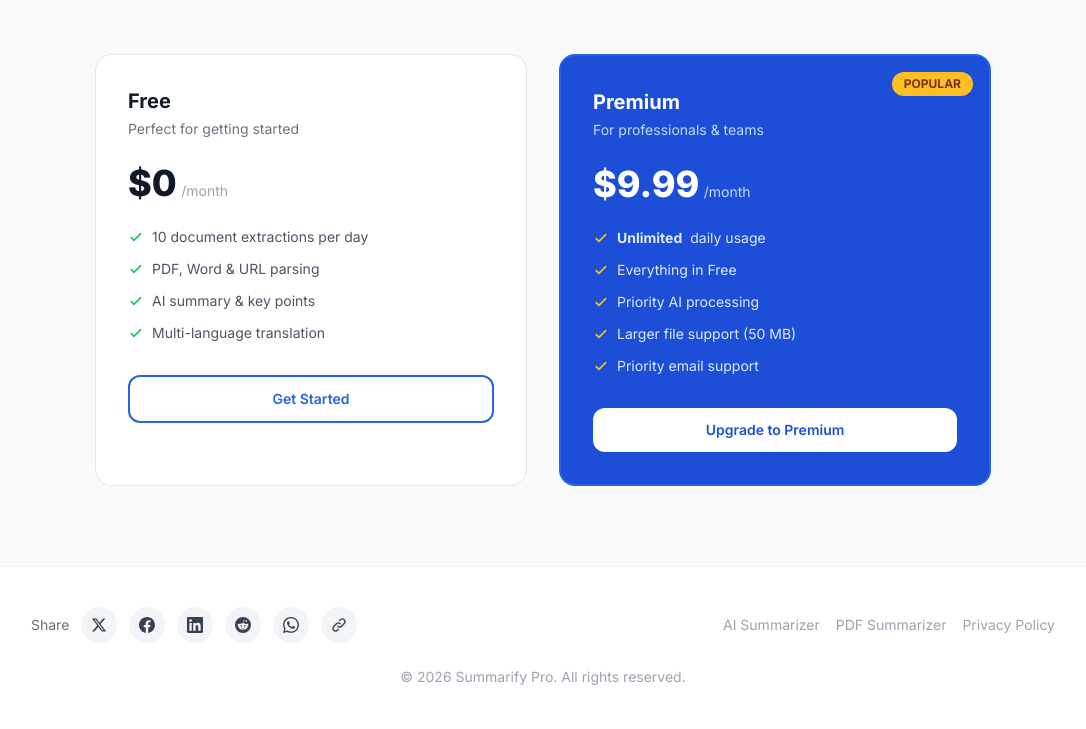
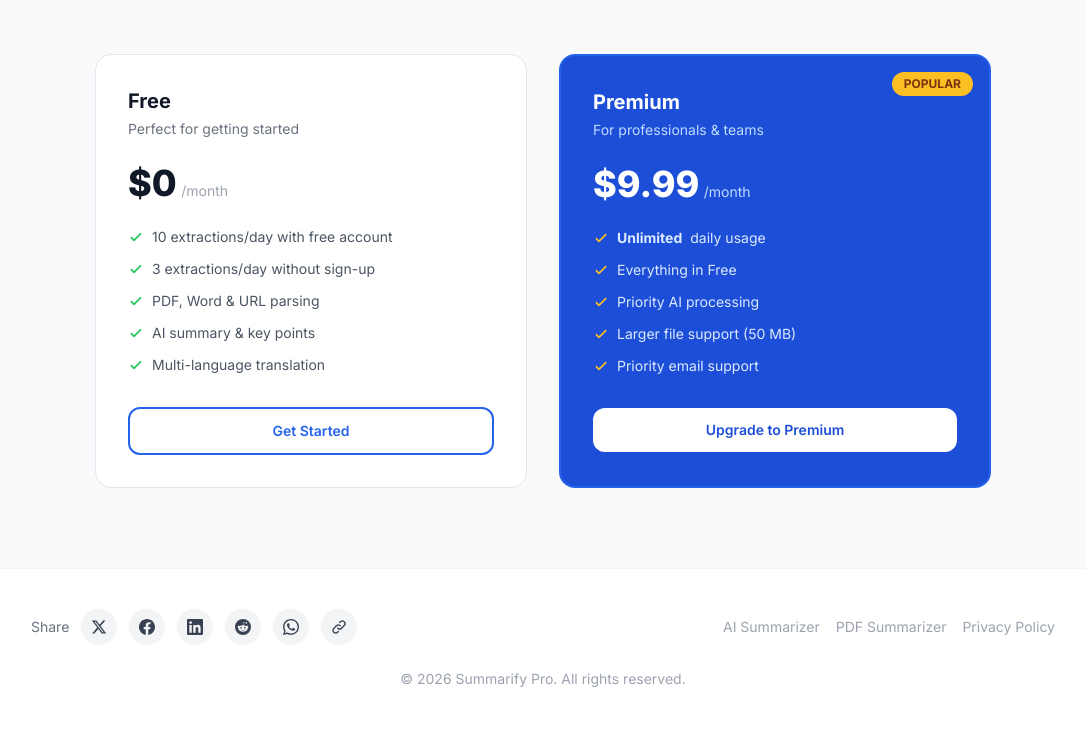
Before and after one commit to shenchuanchao/summarify-pro, a Flask app: page / in a window 1280 px wide. Shown: the part 1627-2356 px from the top of the page, without its empty margins (97-1183 px from the left). Before the commit the page ends 2312 px from the top, so only its background shows below. Run offline with Flask 3, Linux system fonts and the light colour scheme; parts of the project's set-up code (start-up, migrations or seed data) failed here and were passed over; some libraries are stand-ins or nearby versions.

Commit message:
fix: split free usage into two lines — logged-in (10/day) vs anonymous (3/day)

```diff
--- a/templates/index.html
+++ b/templates/index.html
@@ -229,7 +229,8 @@
                 <span class="text-gray-400 text-sm">/month</span>
             </div>
             <ul class="space-y-3 text-sm text-gray-600">
-                <li class="flex items-center gap-2"><svg class="w-4 h-4 text-green-500 flex-shrink-0" fill="none" stroke="currentColor" viewBox="0 0 24 24"><path stroke-linecap="round" stroke-linejoin="round" stroke-width="2.5" d="M5 13l4 4L19 7"/></svg> 10 document extractions per day</li>
+                <li class="flex items-center gap-2"><svg class="w-4 h-4 text-green-500 flex-shrink-0" fill="none" stroke="currentColor" viewBox="0 0 24 24"><path stroke-linecap="round" stroke-linejoin="round" stroke-width="2.5" d="M5 13l4 4L19 7"/></svg> 10 extractions/day with free account</li>
+                <li class="flex items-center gap-2"><svg class="w-4 h-4 text-green-500 flex-shrink-0" fill="none" stroke="currentColor" viewBox="0 0 24 24"><path stroke-linecap="round" stroke-linejoin="round" stroke-width="2.5" d="M5 13l4 4L19 7"/></svg> 3 extractions/day without sign-up</li>
                 <li class="flex items-center gap-2"><svg class="w-4 h-4 text-green-500 flex-shrink-0" fill="none" stroke="currentColor" viewBox="0 0 24 24"><path stroke-linecap="round" stroke-linejoin="round" stroke-width="2.5" d="M5 13l4 4L19 7"/></svg> PDF, Word & URL parsing</li>
                 <li class="flex items-center gap-2"><svg class="w-4 h-4 text-green-500 flex-shrink-0" fill="none" stroke="currentColor" viewBox="0 0 24 24"><path stroke-linecap="round" stroke-linejoin="round" stroke-width="2.5" d="M5 13l4 4L19 7"/></svg> AI summary & key points</li>
                 <li class="flex items-center gap-2"><svg class="w-4 h-4 text-green-500 flex-shrink-0" fill="none" stroke="currentColor" viewBox="0 0 24 24"><path stroke-linecap="round" stroke-linejoin="round" stroke-width="2.5" d="M5 13l4 4L19 7"/></svg> Multi-language translation</li>
```
